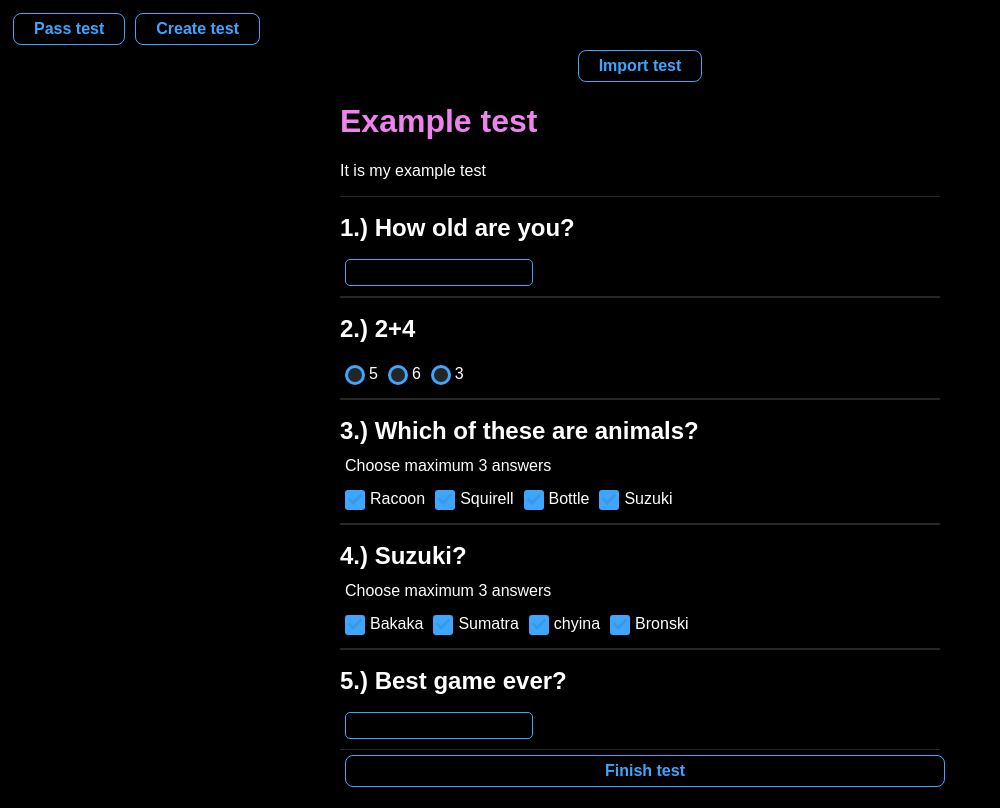
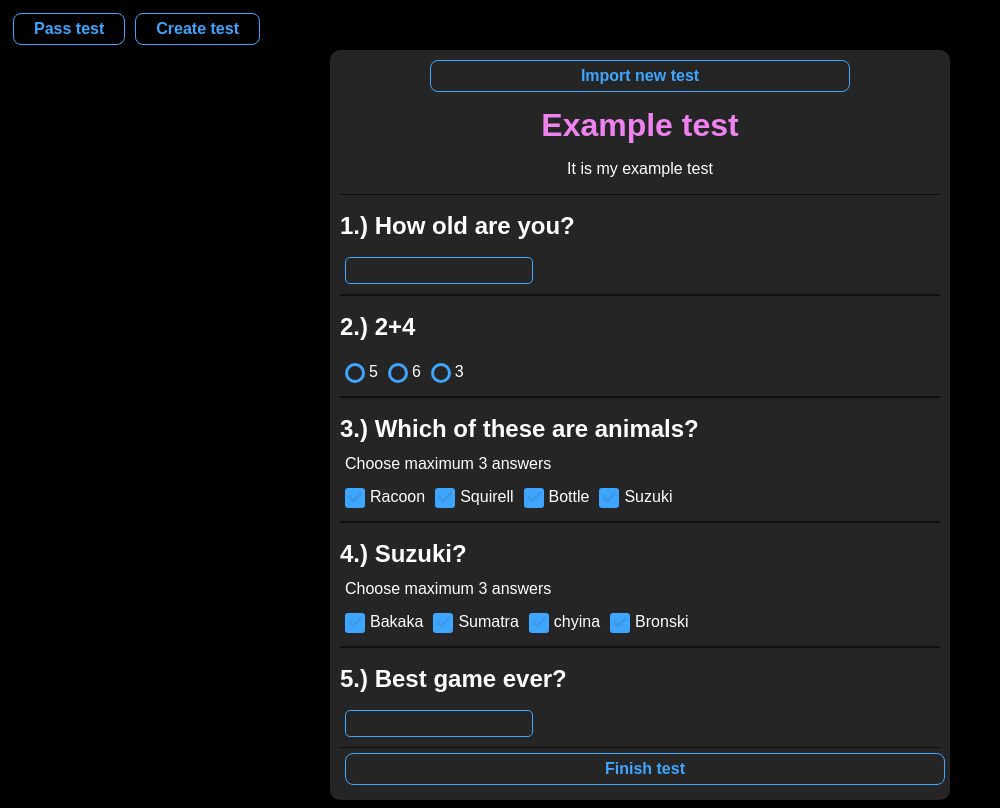
Before and after one commit to ronikiienko/tests_app, a React (Vite) app: page / in a window 1280 px wide. Shown: the whole page, without its empty margins (0-1000 px from the left). Built offline with nearby package versions, Linux system fonts and the light colour scheme.

Commit message:
wip: use styled components in test results

```diff
--- a/src/StyledElements/Checkbox/Checkbox.jsx
+++ b/src/StyledElements/Checkbox/Checkbox.jsx
@@ -3,10 +3,11 @@ import React from 'react';
 import './Checkbox.css';
 
 
-export const Checkbox = ({onChange, id, checked, label, disabled}) => {
+export const Checkbox = ({onChange, id, checked, label, disabled, readOnly}) => {
     return (
         <div className="checkbox-container">
             <input
+                readOnly={Boolean(readOnly)}
                 disabled={disabled}
                 id={id} className="checkbox-input"
                 type="checkbox"
@@ -19,6 +20,7 @@ export const Checkbox = ({onChange, id, checked, label, disabled}) => {
 };
 
 Checkbox.propTypes = {
+    readOnly: PropTypes.bool,
     onChange: PropTypes.func,
     id: PropTypes.string,
     checked: PropTypes.bool,
--- a/src/StyledElements/Input/Input.jsx
+++ b/src/StyledElements/Input/Input.jsx
@@ -3,16 +3,18 @@ import React from 'react';
 import './Input.css';
 
 
-export const Input = ({value, onChange, label, type}) => {
+export const Input = ({value, onChange, label, type, readOnly}) => {
     return (
         <label className="text-input-label">
             {label}
-            <input type={type || 'text'} className="text-input" value={value} onChange={onChange}/>
+            <input readOnly={Boolean(readOnly)} type={type || 'text'} className="text-input" value={value}
+                   onChange={onChange}/>
         </label>
     );
 };
 
 Input.propTypes = {
+    readOnly: PropTypes.bool,
     type: PropTypes.string,
     value: PropTypes.string,
     onChange: PropTypes.func,
--- a/src/StyledElements/Radio/Radio.jsx
+++ b/src/StyledElements/Radio/Radio.jsx
@@ -3,22 +3,24 @@ import React from 'react';
 import './Radio.css';
 
 
-export const Radio = ({value, onChange, id, checked, name, label, disabled}) => {
+export const Radio = ({value, onChange, id, checked, name, label, disabled, readOnly}) => {
     return (
         <div className="radio-container">
-            <input value={value} disabled={disabled} id={id} className="radio-input" type="radio" checked={checked}
-                   onChange={onChange} name={name}/>
+            <input readOnly={Boolean(readOnly)} value={value} disabled={disabled} id={id} className="radio-input"
+                   type="radio" checked={checked}
+                   onChange={onChange} name={name.toString()}/>
             <label className="radio-label" htmlFor={id}>{label}</label>
         </div>
     );
 };
 
 Radio.propTypes = {
+    readOnly: PropTypes.bool,
     value: PropTypes.oneOfType([PropTypes.string, PropTypes.number]),
     onChange: PropTypes.func,
     id: PropTypes.string,
     checked: PropTypes.bool,
-    name: PropTypes.string,
-    label: PropTypes.string,
+    name: PropTypes.oneOfType([PropTypes.string, PropTypes.number]),
+    label: PropTypes.oneOfType([PropTypes.string, PropTypes.number]),
     disabled: PropTypes.bool,
 };
--- a/src/components/passTest/Header.jsx
+++ /dev/null
@@ -1,12 +0,0 @@
-import React from 'react';
-
-
-export default function Header({testConfigs}) {
-    return (
-        <header>
-            <h1>{testConfigs.general.testName}</h1>
-            <p>{testConfigs.general.testDescription}</p>
-        </header>
-
-    );
-}
--- a/src/components/passTest/PassTest.css
+++ b/src/components/passTest/PassTest.css
@@ -2,5 +2,16 @@
     max-width: fit-content;
     margin: auto;
     min-width: 600px;
+    background-color: var(--bg-secondary);
+    padding: 10px;
+    border-radius: 10px;
     /*text-align: center;*/
 }
+
+.test-name {
+    margin-block: 15px;
+}
+
+.test-header {
+    text-align: center;
+}
--- a/src/components/passTest/PassTest.jsx
+++ b/src/components/passTest/PassTest.jsx
@@ -3,8 +3,6 @@ import {TEST_IN_PROCESS_ANSWERS_KEY, TEST_IN_PROCESS_CONFIGS_KEY} from '../../co
 import defaultTestConfigs from '../../defaultTestConfigs.js';
 import {Button} from '../../StyledElements/Button/Button.jsx';
 import {JSONParseCatch} from '../../utils.js';
-
-import Header from './Header.jsx';
 
 import './PassTest.css';
 import {QuestionMemoized} from './Question.jsx';
@@ -53,13 +51,15 @@ export default function PassTest() {
 
     return (
         <div className="pass-test-container">
-            <Button style={{display: 'block', margin: 'auto'}} onClick={handleUserFile}>Import test</Button>
+            <Button style={{display: 'block', margin: 'auto', width: '70%'}} onClick={handleUserFile}>Import new
+                test</Button>
+            <header className="test-header">
+                <h1 className="test-name">{testConfigs.general.testName}</h1>
+                <p>{testConfigs.general.testDescription}</p>
+            </header>
             {!isInProcess && <Results answers={answers} testConfigs={testConfigs}/>}
             {isInProcess && (
-                <>
-                    <Header testConfigs={testConfigs}/>
-                    <>{questionElements}</>
-                </>
+                <>{questionElements}</>
             )
             }
             <Button
--- a/src/components/passTest/Question.css
+++ b/src/components/passTest/Question.css
@@ -7,7 +7,7 @@
 }
 
 .question-container {
-    border-block: 1px solid var(--splitters-gray);
+    border-block: 1px solid var(--bg-color);
     display: block;
     padding-block: 5px;
 }
--- a/src/components/passTest/Question.jsx
+++ b/src/components/passTest/Question.jsx
@@ -68,7 +68,7 @@ function Question({questionData, questionIndex, answers, setAnswers}) {
                         const id = nanoid();
                         console.log(answers[questionIndex]?.[index] === answerData.answer.toString());
                         return (
-                            <span key={id}>
+                            <React.Fragment key={id}>
                                 <Checkbox
                                     id={id}
                                     checked={answers[questionIndex]?.[index]}
@@ -76,7 +76,7 @@ function Question({questionData, questionIndex, answers, setAnswers}) {
                                     onChange={(event) => handleChange(event, index)}
                                     label={answerData[TEST_QUESTION_ANSWER_KEYS.answer]}
                                 />
-                            </span>
+                            </React.Fragment>
                         );
                     })
                     }
@@ -87,16 +87,16 @@ function Question({questionData, questionIndex, answers, setAnswers}) {
                     {answersData.map((answerData, index) => {
                         const id = nanoid();
                         return (
-                            <span key={id}>
+                            <React.Fragment key={id}>
                                 <Radio
                                     id={id}
-                                    name={questionIndex.toString()}
+                                    name={questionIndex}
                                     label={answerData[TEST_QUESTION_ANSWER_KEYS.answer]}
                                     checked={answers[questionIndex]?.[0] === answerData.answer.toString()}
                                     onChange={(event) => handleChange(event, index)}
                                     value={answerData.answer}
                                 />
-                            </span>
+                            </React.Fragment>
                         );
                     })
                     }
--- a/src/components/passTest/Results.jsx
+++ b/src/components/passTest/Results.jsx
@@ -1,6 +1,5 @@
 import React from 'react';
 import {checkTest} from '../../utils.js';
-import Header from './Header.jsx';
 import {ResultsQuestion} from './Results-Question.jsx';
 
 
@@ -14,7 +13,6 @@ export function Results({answers, testConfigs}) {
     });
     return (
         <>
-            <Header testConfigs={testConfigs}/>
             <div>You get: {overallMark} points</div>
             <div>{resultName}</div>
             <div>{resultDescription}</div>
--- a/src/style.css
+++ b/src/style.css
@@ -2,6 +2,7 @@ h1 {
     color: violet;
 }
 html {
+    box-sizing: border-box;
     background-color: black;
     color: white;
     font-family: Arial;
```
Also changed, not shown: src/components/passTest/Results-Question.jsx (+16 -18 lines).
